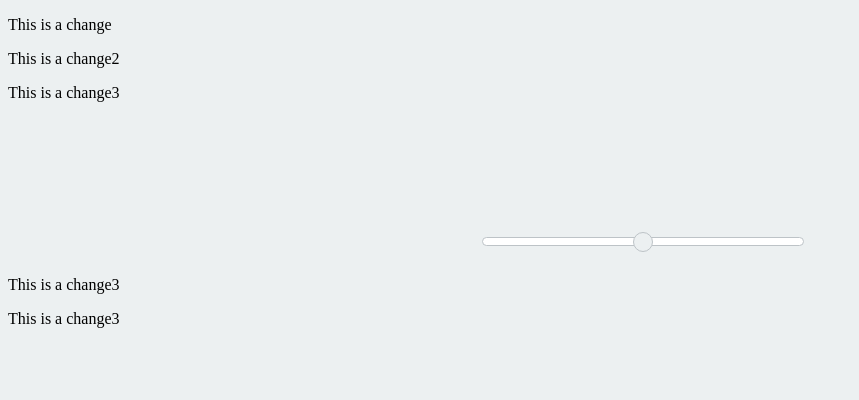
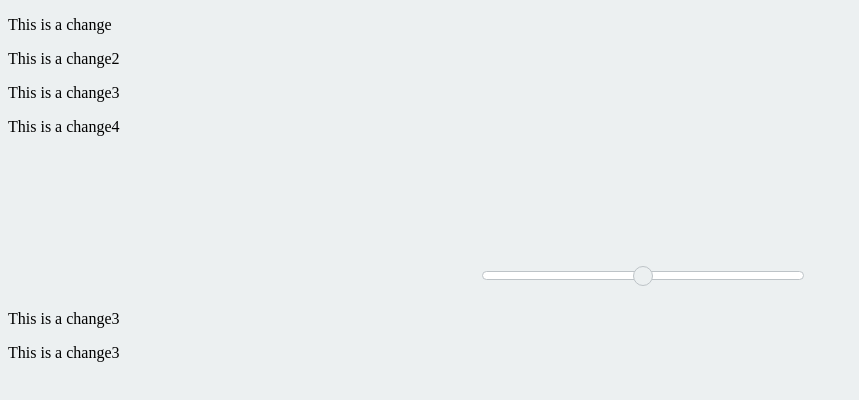
Before and after one commit to ch3gr/hello-world, a plain HTML site: page source/index.html in a window 1280 px wide. Shown: the whole page, without its empty margins (0-859 px from the left). Drawn offline with nearby package versions, Linux system fonts and the light colour scheme.

Commit message:
This is a change4
drag and drop the entire folder, but only index has change

```diff
--- a/source/index.html
+++ b/source/index.html
@@ -16,6 +16,7 @@
 <p>This is a change</p>
 <p>This is a change2</p>
 <p>This is a change3</p>
+<p>This is a change4</p>
 
 
 
```
